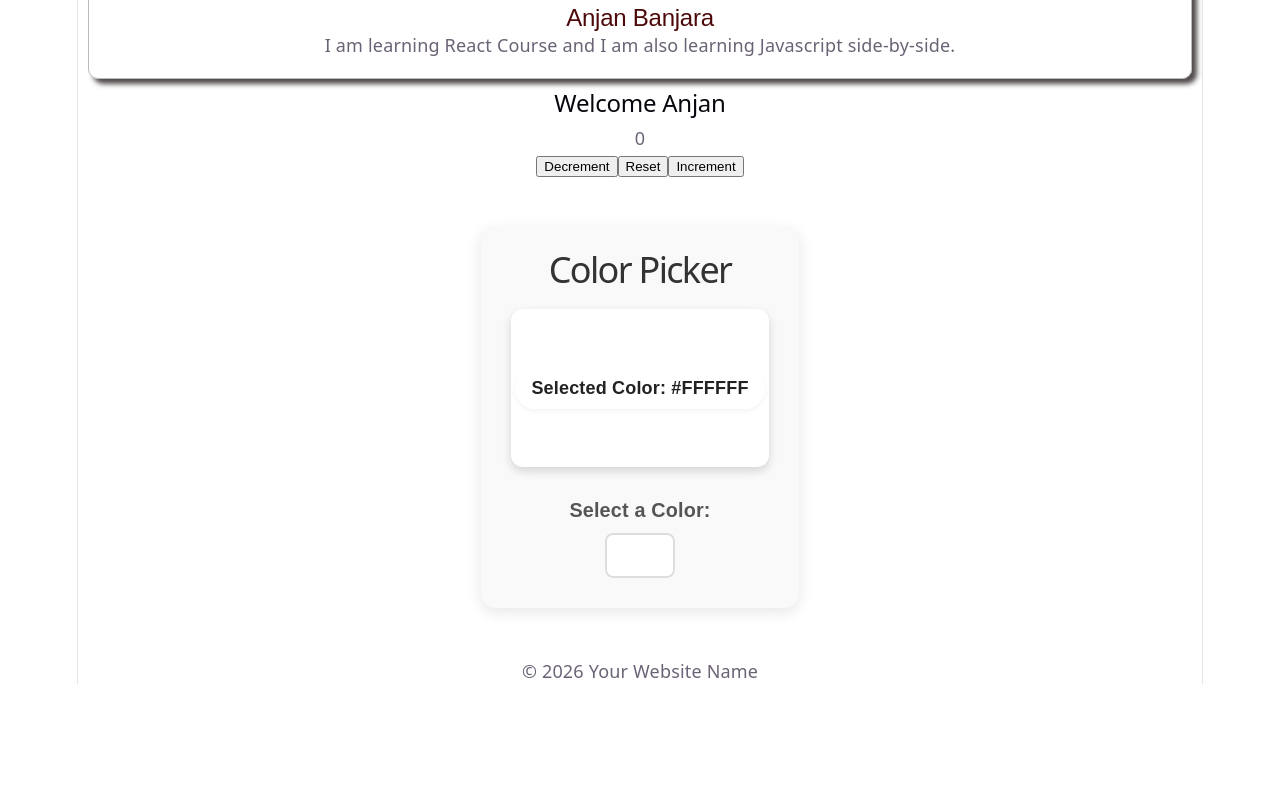
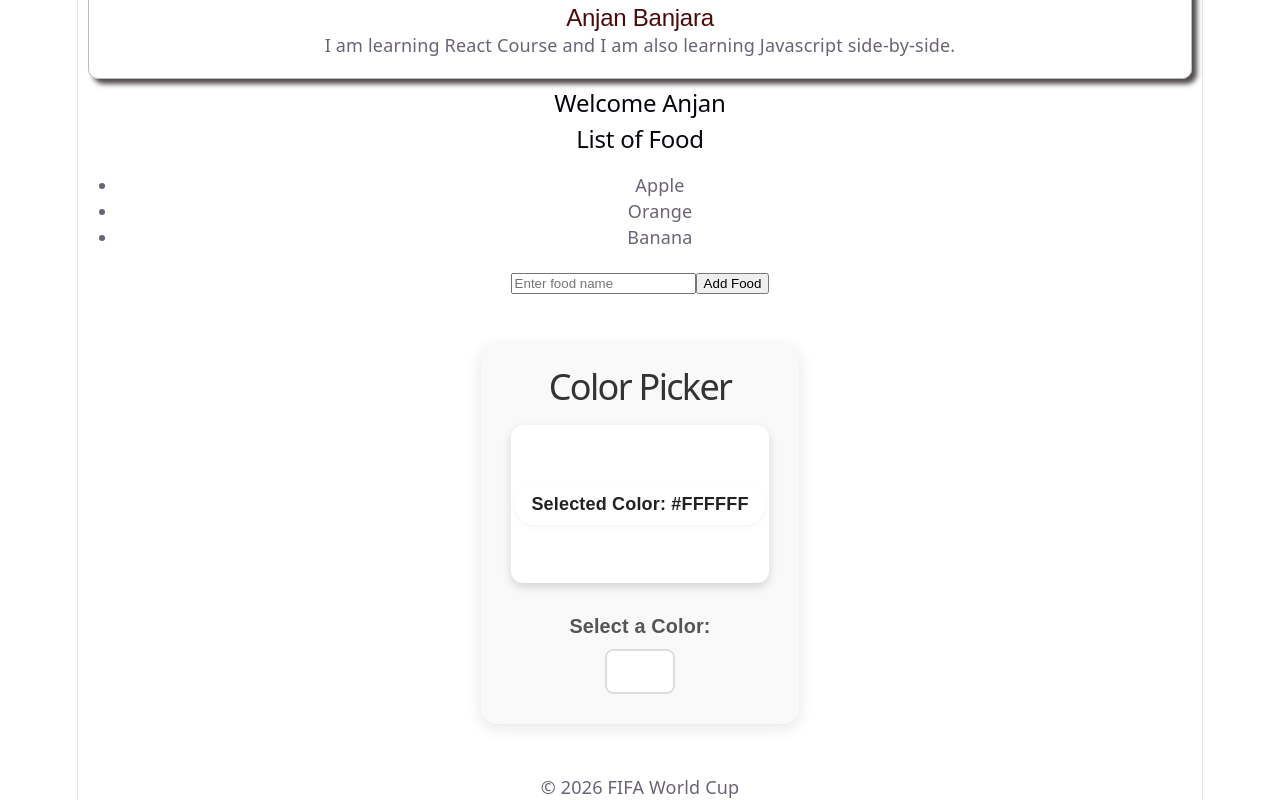
Before and after one commit to lucky-banjara/react-learn2code, a React (Vite) app in the folder my-react-app/: page / in a window 1280 px wide. Shown: the part 457-1257 px from the top of the page. Before the commit the page ends 1141 px from the top, so only its background shows below. Built offline with nearby package versions, Linux system fonts and the light colour scheme.

Commit message:
feat(update objects and arrays): using in state for objects and arrays

```diff
--- a/my-react-app/src/App.jsx
+++ b/my-react-app/src/App.jsx
@@ -10,6 +10,7 @@
 import Counter from "./Counter.jsx"
 import MyCompo from "./MyCompo.jsx"
 import ColorPicker from "./ColorPicker.jsx"
+import MyObject from "./MyObject.jsx"
 
 function App() {
 
@@ -41,8 +42,9 @@
      {/* {fruits.length > 0 ? <List items = {fruits} category="Fruits With Calories Details"/>: null} */}
      {/* {vegetables.length > 0 && <List items = {vegetables} category="Vegetables With Calories Detail"/>} */}
      {/* < MyComponent/> */}
-     <Counter />
+     {/* <Counter /> */}
      {/* <MyCompo/> */}
+     <MyObject/>
      <ColorPicker />
      <Footer />
 
--- a/my-react-app/src/Footer.jsx
+++ b/my-react-app/src/Footer.jsx
@@ -4,7 +4,7 @@
 
     return(
       <footer>
-        <p>&copy; {new Date().getFullYear()} Your Website Name</p>
+        <p>&copy; {new Date().getFullYear()} FIFA World Cup</p>
       </footer>
 
 
--- /dev/null
+++ b/my-react-app/src/MyObject.jsx
@@ -0,0 +1,70 @@
+import {useState} from "react"
+import List from "./List";
+
+function MyObject(){
+
+
+    // Update Objects
+
+//     const [country, setCountry] = useState({year: 2026,
+//                                             made: "Germany",
+//                                           rating: "Impressive"});
+
+//     function handleYearChange(event){
+//         setCountry(c => ({...c,year:event.target.value}))
+//     }
+
+//     function handleMakeChange(event){
+//         setCountry(c => ({...c,made:event.target.value}))
+//     }
+
+//     function handleRatingChange(event){
+//         setCountry(c => ({...country,rating:event.target.value}))
+//     }
+
+
+//  return (
+//     <div>
+//         <p>Your Team is: {country.year} {country.made} {country.rating} </p>
+//         <input type="number" value={country.year} onChange={handleYearChange}/> <br />
+//         <input type="text" value={country.made} onChange={handleMakeChange}/> <br />
+//         <input type="text" value={country.rating} onChange={handleRatingChange} /> <br />
+//     </div>
+//  );
+// }
+
+
+
+
+//  update Arrays in React
+
+const [foods, setFoods] = useState(["Apple", "Orange", "Banana"]);
+
+
+function handleAddFood(){
+
+    const newFood = document.getElementById("foodInput").value;
+    document.getElementById("foodInput").value = "";
+
+    setFoods (f => ([...f,newFood])) ;
+
+}
+
+function handleRemoveFood(index){
+ setFoods(foods.filter((_, i) => i !== index ));
+
+}
+
+return( <div>
+        <h2>List of Food</h2>
+        <ul>
+        {foods.map((food, index)=> <li key={index} onClick={() => handleRemoveFood(index)}>{food}</li>)}
+        </ul>
+        <input type="text" id="foodInput" placeholder="Enter food name"/>
+        <button onClick={handleAddFood}>Add Food</button>
+        </div>
+
+);}
+
+
+export default MyObject
```
